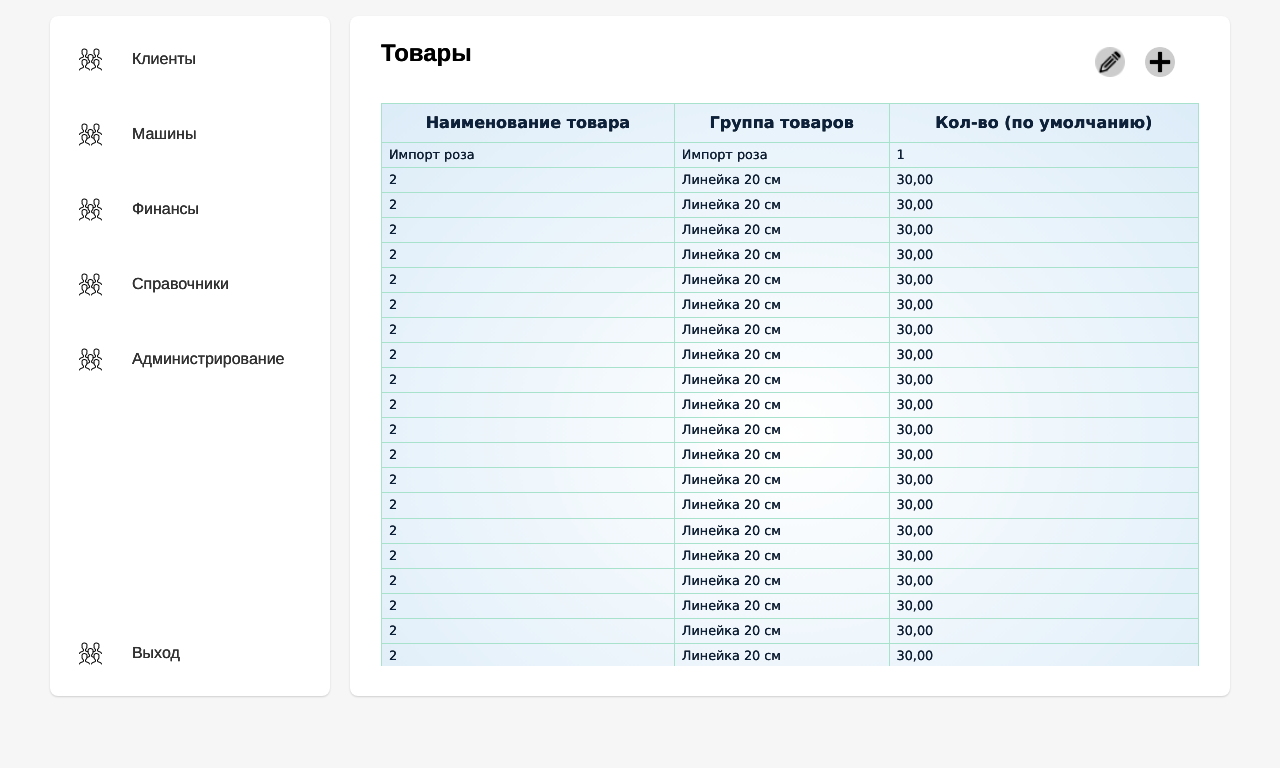
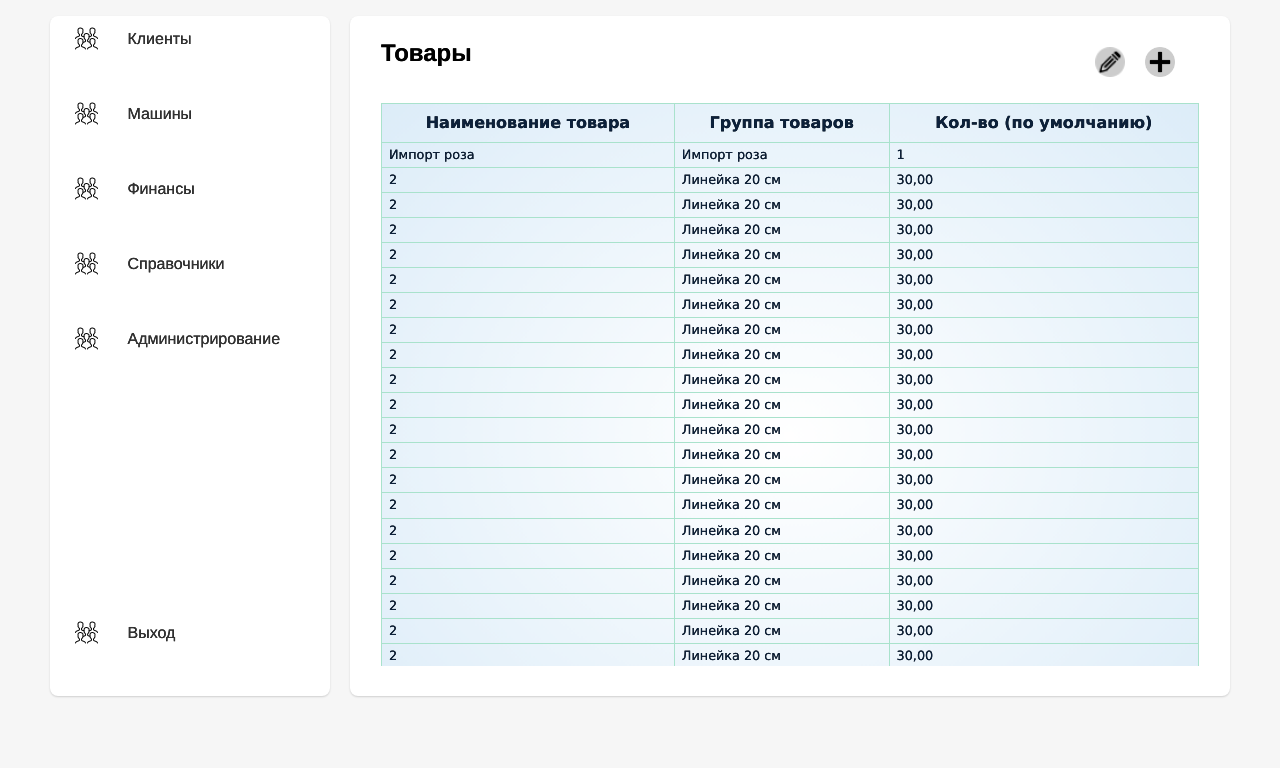
Before and after one commit to hilleri123/web_transport, a Flask app: page / in a window 1280 px wide. Shown: the top 768 px of the page. Run offline with Flask 2, Linux system fonts and the light colour scheme.

Commit message:
css fix gtish dolbaeb

```diff
--- a/avantura/python/web_transport/web/app/static/css/main.css
+++ b/avantura/python/web_transport/web/app/static/css/main.css
@@ -75,7 +75,7 @@ position: relative;
     justify-content: space-between;
     align-content: space-between;
 }
-.choice1,.choice3,.choice4,.choice5,.choice2{
+.action_class{
   background: rgba(0,0,0,0);
   height: 66px;
     padding: 0 24px;
@@ -83,7 +83,7 @@ position: relative;
     width: calc(100% - 46px);
     margin: 0 -1px;
 }
-.vubor1,.vubor2,.vubor3,.vubor4,.vubor5,.vubor6{
+.child_action_class{
   padding-left: 74px;
   height: 30px;
   padding-right: 24px;
@@ -93,27 +93,16 @@ position: relative;
   display: none;
 }
 
-.vubor1:hover,.vubor2:hover,.vubor3:hover,.vubor4:hover,.vubor5:hover,.vubor6:hover{
+.child_action_class:hover{
   background: rgba(0,0,0,0.05);
 }
-.choice1:hover,.choice6:hover,.choice5:hover,.choice4:hover{
+.action_class:hover{
   background: rgba(0,0,0,0.049);
 }
-.choice3:hover{
-  background: rgba(0,0,0,0.049);
-}
-.choice6:hover{
-  background: rgba(0,0,0,0.049);
-}
-.choice6{
-  height: 66px;
-    padding: 0 24px;
-    cursor: pointer;
+.parent5{
   position: absolute;
   bottom:9px;
   right:0;
-    width: calc(100% - 46px);
-    margin: 0 -1px;
 }
 .choice11{
   background-position: center center;
@@ -172,23 +161,18 @@ position: relative;
     text-decoration: none;
     color: #333;
 }
-.choice1:before,.choice3:before{
+
+.action_class{
+  display: inline-block;
+  vertical-align: middle;
+  content: '';
+}
+.child_action_class,{
   display: inline-block;
   height: 100%;
   vertical-align: middle;
   content: '';
 }
-.choice2:before,.choice6:before,.choice5:before,.choice4:before{
-  display: inline-block;
-  height: 100%;
-  vertical-align: middle;
-content: '';
-}
-.vubor1:before,.vubor2:before,.vubor3:before,.vubor4:before,.vubor5:before,.vubor6:before{
-  display: inline-block;
-  height: 100%;
-  vertical-align: middle;
-content: '';}
 .texter{
   font-size: 24px;
     color: #000;
--- a/avantura/python/web_transport/web/app/templates/storage.html
+++ b/avantura/python/web_transport/web/app/templates/storage.html
@@ -16,7 +16,7 @@
 
         {% for action in menu %}
           {% if action.html_class %}
-            <div class="{{action.html_class}}" style="margin-top: 9px;" onclick="{{action.onclick}}">
+          <div class="{{action.html_class}} {{action.main_class}}" style="margin-top: 9px;" onclick="{{action.onclick}}">
               <span class="choice11"></span>
               <div class="sect1">
                 <a class="per1">{{action.text}}</a>
@@ -26,7 +26,7 @@
           {% if action.children %}
           {% for action in action.children %}
             {% if action.child_name %}
-              <div class="{{action.child_name}}" style="margin-top: 9px;" onclick="{{action.onclick}}">
+              <div class="{{action.child_name}} {{action.child_action_class}}" style="margin-top: 9px;" onclick="{{action.onclick}}">
                 <span class="choice11"></span>
                 <div class="sect1">
                   <a class="per1">{{action.text}}</a>
--- a/avantura/python/web_transport/web/app/views.py
+++ b/avantura/python/web_transport/web/app/views.py
@@ -7,8 +7,10 @@ from app import app
 
 class MenuAction():
     def __init__(self, num = 0, text = 'POPA', onclick = '', children = []):
-        self.html_class = 'choice'+str(num+1)
-        self.child_name = 'vubor'+str(num+1)
+        self.main_class = 'action_class'
+        self.child_action_class = 'child_action_class'
+        self.html_class = 'parent'+str(num)
+        self.child_name = 'child'+str(num)
         self.onclick = onclick
         self.text = text
 
```
Lines whose indentation alone changed are shown as unchanged.
